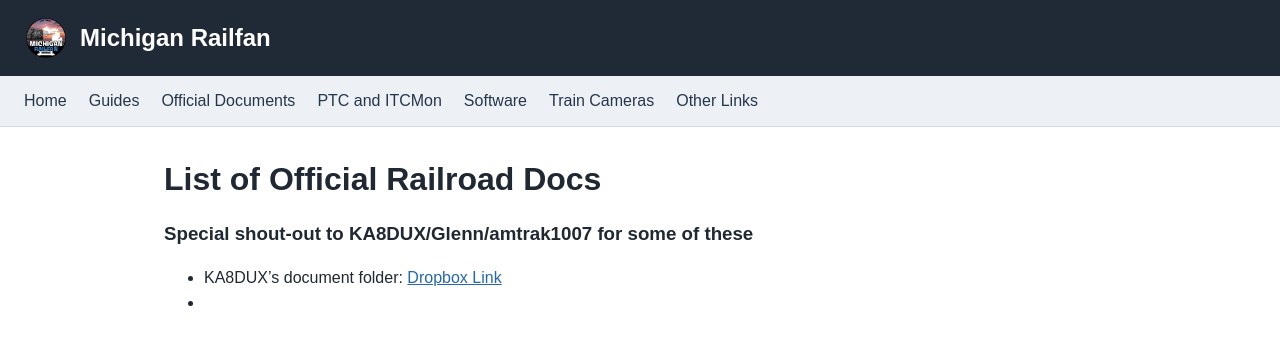
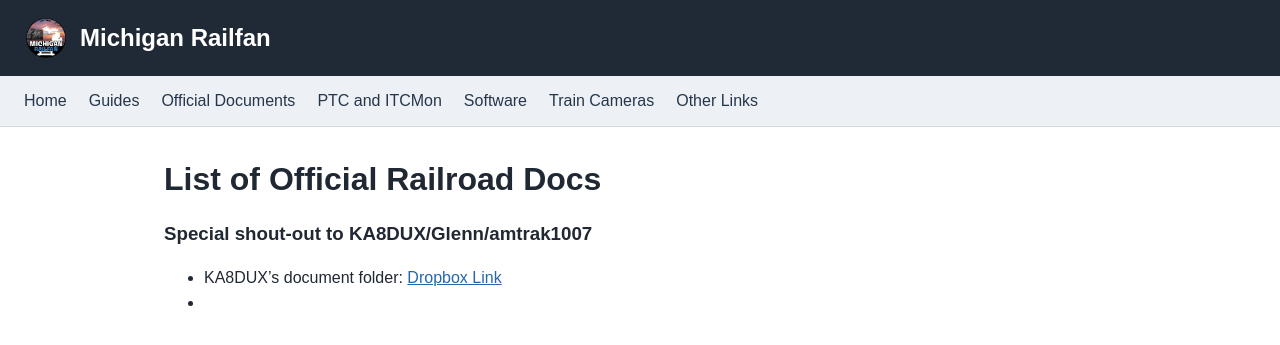
Before and after one commit to MichiganRailfan/michiganrailfan.github.io, a Jekyll site: the page built from official-documents.md, in a window 1280 px wide. Shown: the top 345 px of the page. Built offline with Jekyll 4.4.1, drawn with Linux system fonts in a browser that asks for light colours.

Commit message:
Update shout-out formatting in official-documents.md

```diff
--- a/official-documents.md
+++ b/official-documents.md
@@ -5,7 +5,7 @@ title: Official Documents
 
 # List of Official Railroad Docs
 
-### Special shout-out to KA8DUX/Glenn/amtrak1007 for some of these
+### Special shout-out to KA8DUX/Glenn/amtrak1007
 
 - KA8DUX's document folder: [Dropbox Link](https://www.dropbox.com/scl/fo/96epbd8fy4uz354hfcu16/AO_ejVr1vaBgrYhyz9sBzR0?rlkey=vv81p39vzj0vv4228nfjef52g&st=0xxw05uq&e=2&dl=0)
 -
```
